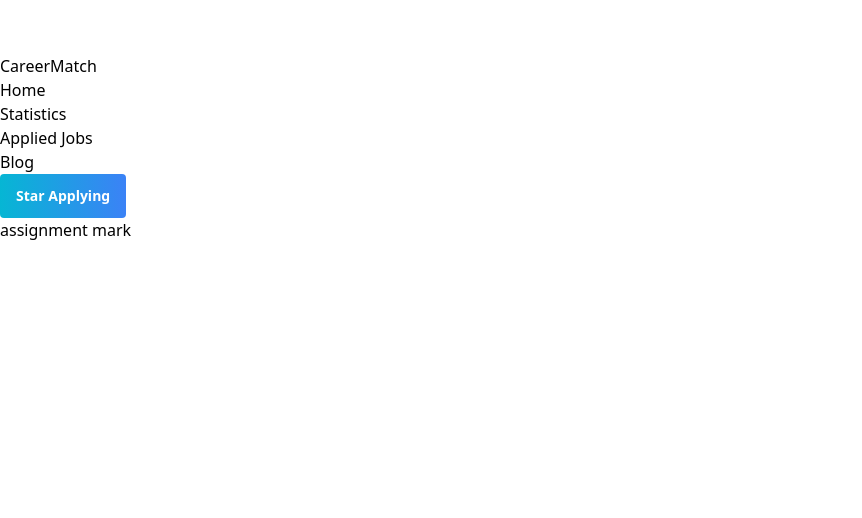
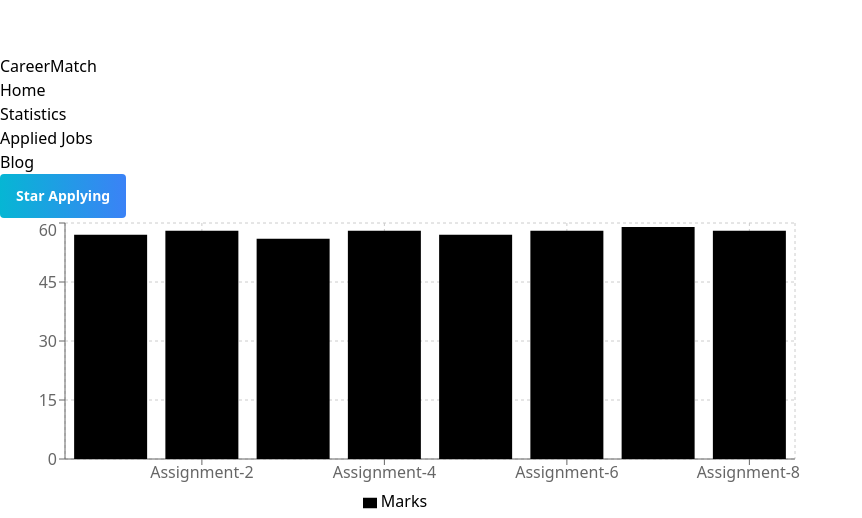
Before and after one commit to rubelmasud/job-hunter, a React (Vite) app: page /statistics in a window 1280 px wide. Shown: the part 1226-1744 px from the top of the page, without its empty margins (0-862 px from the left). Before the commit the page ends 1468 px from the top, so only its background shows below. Built offline with nearby package versions, Linux system fonts and the light colour scheme.

Commit message:
create assignment to data for make a rechart

```diff
--- a/package.json
+++ b/package.json
@@ -16,6 +16,7 @@
     "react": "^18.2.0",
     "react-dom": "^18.2.0",
     "react-router-dom": "^6.10.0",
+    "recharts": "^2.5.0",
     "sort-by": "^1.2.0"
   },
   "devDependencies": {
--- a/src/Componenets/Statistics.jsx
+++ b/src/Componenets/Statistics.jsx
@@ -1,9 +1,56 @@
 import React from 'react';
+import { BarChart, Bar, XAxis, YAxis, CartesianGrid, Tooltip, Legend } from 'recharts';
+
 
 const Statistics = () => {
+    const marks = [
+        {
+            "name": "Assignment-1",
+            "Marks": 57
+        },
+        {
+            "name": "Assignment-2",
+            "Marks": 58
+        },
+        {
+            "name": "Assignment-3",
+            "Marks": 56
+        },
+        {
+            "name": "Assignment-4",
+            "Marks": 58
+        },
+        {
+            "name": "Assignment-5",
+            "Marks": 57
+        },
+        {
+            "name": "Assignment-6",
+            "Marks": 58
+        },
+        {
+            "name": "Assignment-7",
+            "Marks": 59
+        },
+        {
+            "name": "Assignment-8",
+            "Marks": 58
+        }
+    ]
     return (
-        <div>
-            assignment mark
+        <div className='my-12 w-11/12 mx-auto bg-gray-100'>
+            <BarChart className='text-blue-500 mx-auto '
+                width={800}
+                height={300}
+                data={marks}
+            >
+                <CartesianGrid strokeDasharray="3 3" />
+                <XAxis dataKey="name" />
+                <YAxis />
+                <Tooltip />
+                <Legend />
+                <Bar dataKey='Marks'></Bar>
+            </BarChart>
         </div>
     );
 };
```
Also changed, not shown: 1 other file (tests, documents, lock files or other folders).
